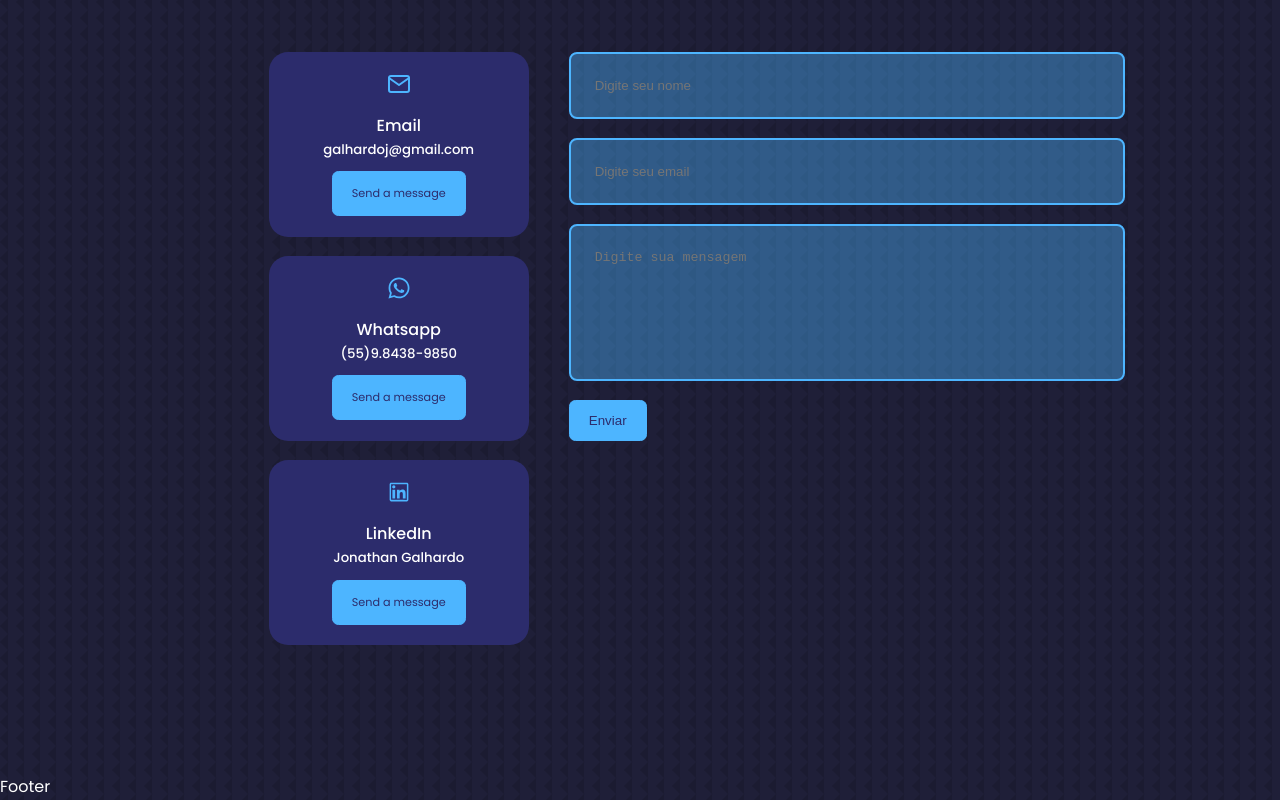
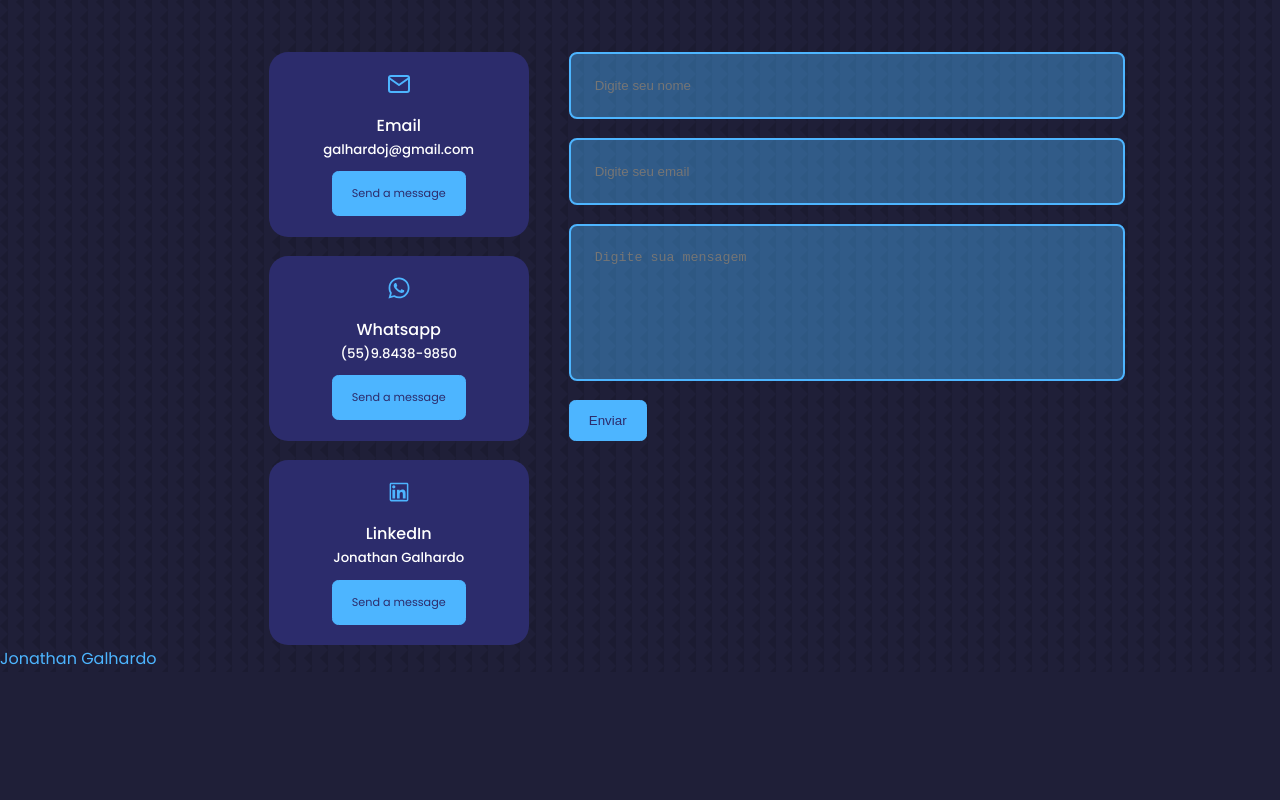
Before and after one commit to Jonathan-Galhardo/Portfolio-React, a React (Create React App) app: page / in a window 1280 px wide. Shown: the part 4774-5574 px from the top of the page. After the commit the page ends 5446 px from the top, so only its background shows below. Built offline with nearby package versions, Linux system fonts and the light colour scheme.

Commit message:
Configuração Serviço de envio de mensagem

```diff
--- a/package.json
+++ b/package.json
@@ -6,6 +6,8 @@
     "@testing-library/jest-dom": "^5.16.5",
     "@testing-library/react": "^13.3.0",
     "@testing-library/user-event": "^13.5.0",
+    "emailjs": "^4.0.1",
+    "emailjs-com": "^3.2.0",
     "react": "^18.2.0",
     "react-dom": "^18.2.0",
     "react-icons": "^4.4.0",
--- a/src/components/contact/Contact.jsx
+++ b/src/components/contact/Contact.jsx
@@ -3,8 +3,21 @@ import './contact.css'
 import { FiMail } from "react-icons/fi"
 import { FaWhatsapp } from "react-icons/fa"
 import { AiOutlineLinkedin } from "react-icons/ai";
+import { useRef } from 'react';
+import emailjs from 'emailjs-com';
+
 
 const Contact = () => {
+  const form = useRef();
+
+  const sendEmail = (e) => {
+    e.preventDefault();
+
+    emailjs.sendForm('service_4wlc6df', 'template_sofunnb', form.current, 'vHyutRIPp-r2cpj9p')
+
+    e.target.reset()
+  }
+
   return (
     <section id='contact'>
       <h5>Entre em contato</h5>
@@ -32,11 +45,11 @@ const Contact = () => {
           </article>
         </div>
 
-        <form action="">
+        <form ref={form} onSubmit={sendEmail}>
           <input type="text" name='name' placeholder='Digite seu nome' required />
           <input type="email" name='email' placeholder='Digite seu email' required />
           <textarea name='message' rows='7' placeholder='Digite sua mensagem' required />
-          <button type='submit' className='btn btn-primary'>Enviar</button>
+          <button type='submit' value="Send" className='btn btn-primary'>Enviar</button>
 
         </form>
       </div>
--- a/src/components/footer/Footer.jsx
+++ b/src/components/footer/Footer.jsx
@@ -3,7 +3,9 @@ import './footer.css'
 
 const Footer = () => {
   return (
-    <section>Footer</section>
+    <footer>
+      <a href="#" className='footer__logo'>Jonathan Galhardo</a>
+    </footer>
   )
 }
 
```
Also changed, not shown: 1 other file (tests, documents, lock files or other folders).
